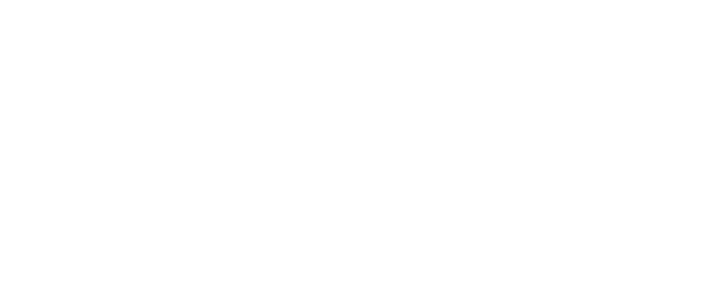
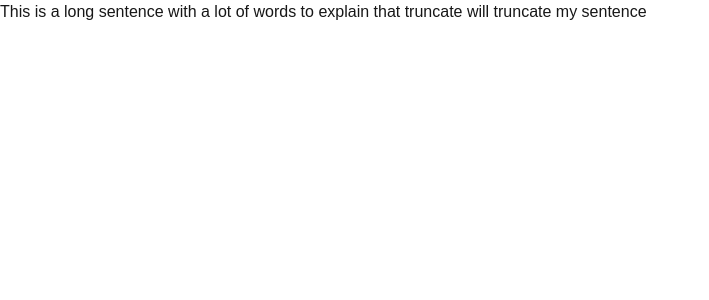
Before and after one commit to Nathan-Mwai/Learning-tailwind, a Next.js app: page / in a window 1280 px wide. Shown: the top 300 px of the page, without its empty margins (0-709 px from the left). Built offline with nearby package versions, Linux system fonts and the light colour scheme; a web font is replaced by a local one.

Commit message:
Stopped at 1:18:00

```diff
--- a/src/app/page.tsx
+++ b/src/app/page.tsx
@@ -30,6 +30,7 @@
       <p className="text-base capitalize">A regular paragraph</p>
       <p className="text-sm">A description paragraph</p>
       <p className="note text-xs">A little note</p> */}
+      <p className="truncate">This is a long sentence with a lot of words to explain that truncate will truncate my sentence</p>
     </div>
   </div>
   );
```
